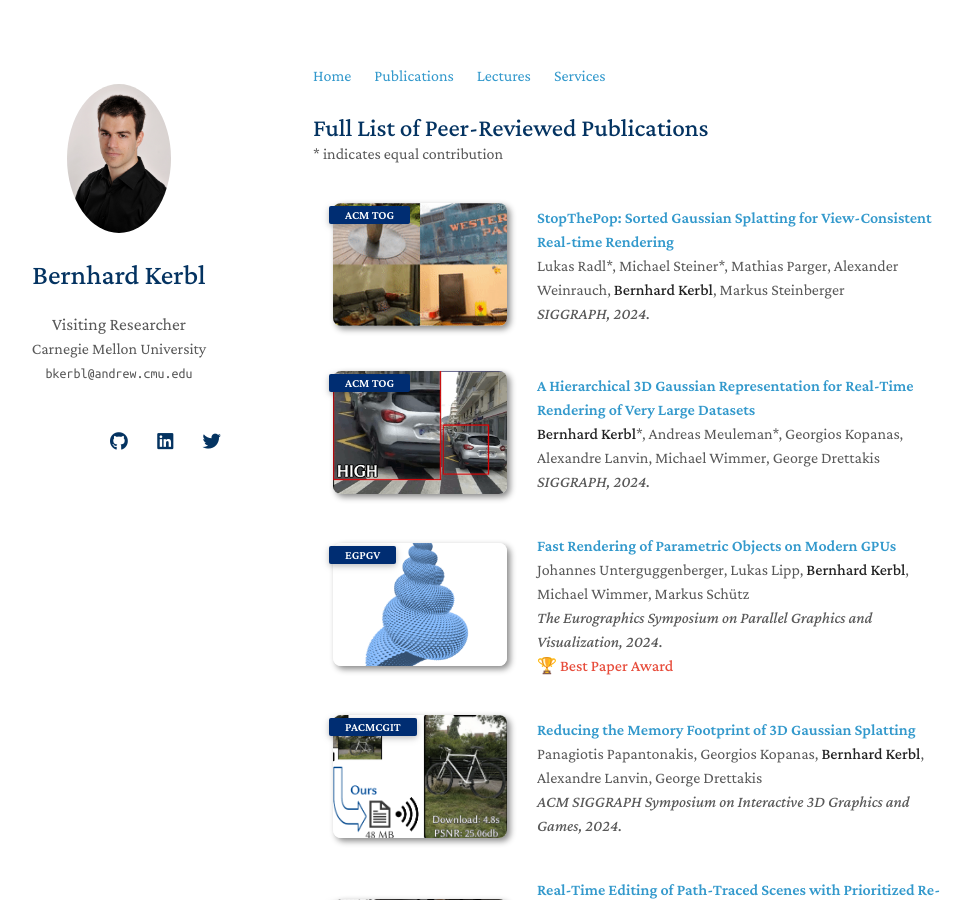
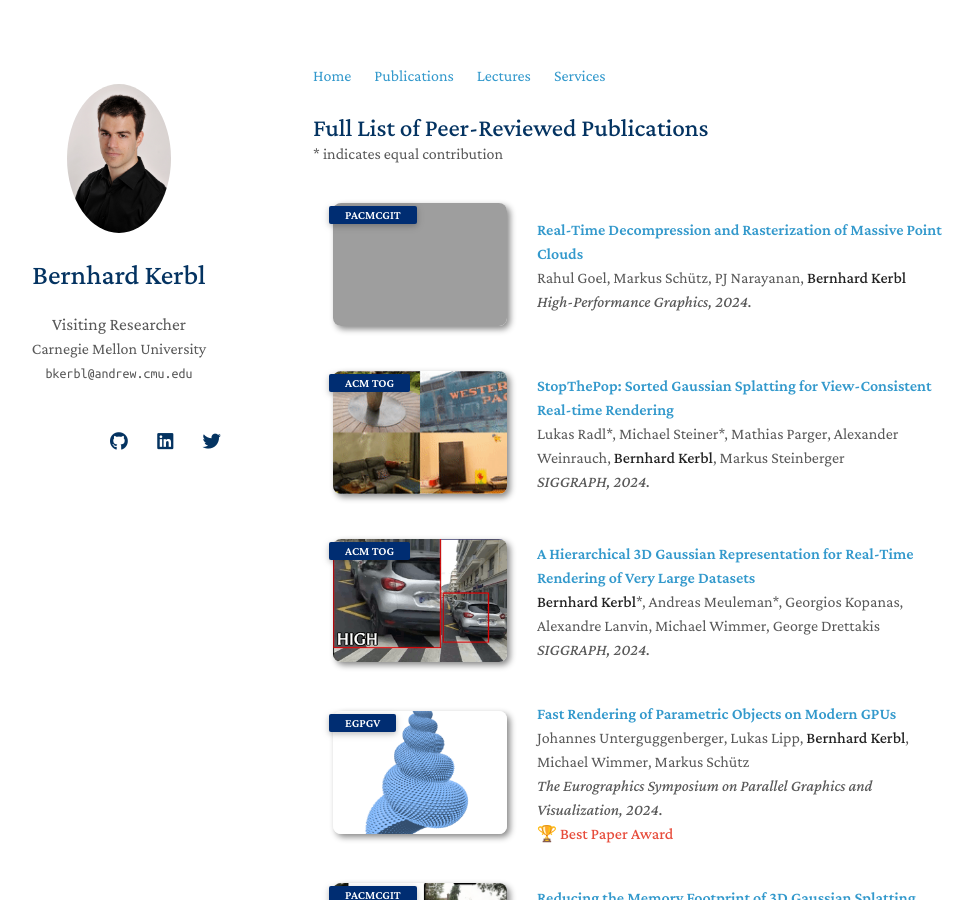
Before and after one commit to Snosixtyboo/snosixtyboo.github.io, a Jekyll site: the page built from publications.md, in a window 1280 px wide and 900 px high. Shown: the whole window, without its empty margins (157-1130 px from the left). Built offline with Jekyll 4.4.1, drawn with Linux system fonts in a browser that asks for light colours; nearby versions of some CDN libraries; a style sheet for code colours, icons or effects is not loaded; grey boxes are pictures that could not be loaded.

Commit message:
Added rahuls paper

```diff
--- a/_data/publications.yml
+++ b/_data/publications.yml
@@ -1,4 +1,10 @@
 main:
+
+  - title: "Real-Time Decompression and Rasterization of Massive Point Clouds"
+    authors: Rahul Goel, Markus Schütz, PJ Narayanan, <strong>Bernhard Kerbl</strong>
+    conference_short: PACMCGIT
+    conference: High-Performance Graphics, 2024.
+    image: ./assets/img/pose.jpg
 
   - title: "StopThePop: Sorted Gaussian Splatting for View-Consistent Real-time Rendering"
     authors: Lukas Radl*, Michael Steiner*, Mathias Parger, Alexander Weinrauch, <strong>Bernhard Kerbl</strong>, Markus Steinberger
```
Also changed, not shown: assets/img/pose2.jpg (added).
